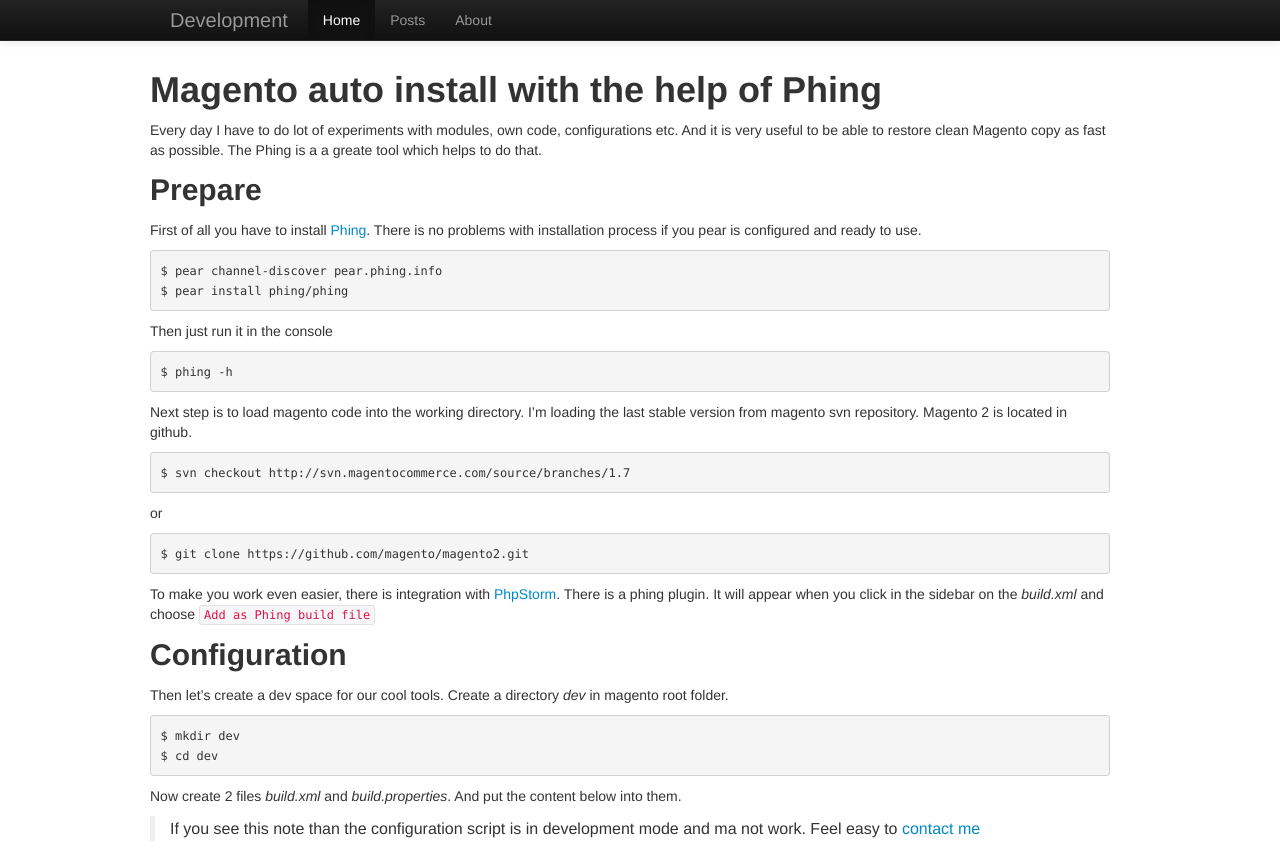
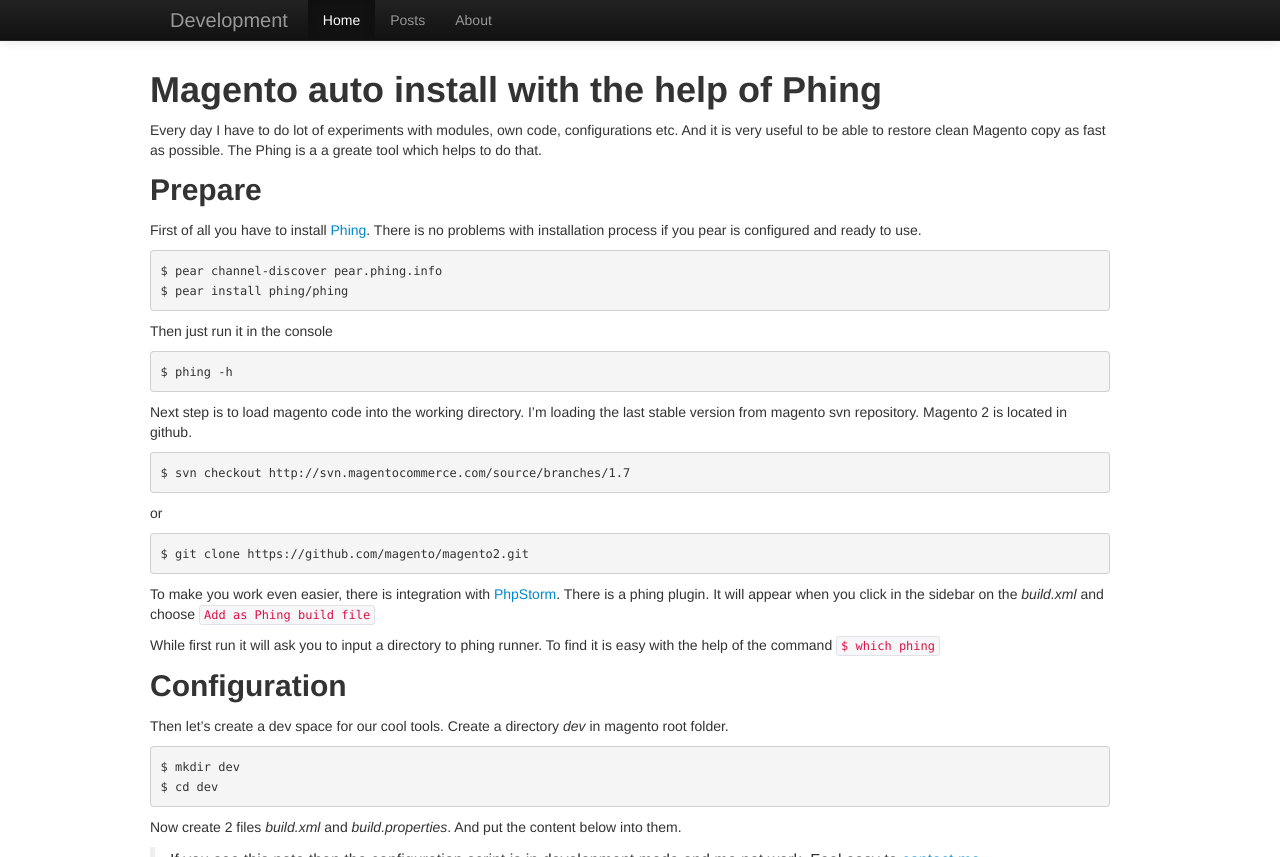
Before and after one commit to vdubyna/vdubyna.github.com, a Jekyll site: the page built from _posts/2012-09-25-magento-install.md, in a window 1280 px wide and 1275 px high, cut to the strip 0-857 px from the top of the window. Built offline with Jekyll 4.4.1, drawn with Linux system fonts in a browser that asks for light colours.

Commit message:
Update post

```diff
--- a/_posts/2012-09-25-magento-install.md
+++ b/_posts/2012-09-25-magento-install.md
@@ -32,6 +32,9 @@
 To make you work even easier, there is integration with [PhpStorm](http://www.jetbrains.com/phpstorm/). There is a phing plugin. It will appear when you click in the sidebar on the *build.xml* and choose
 `Add as Phing build file`
 
+While first run it will ask you to input a directory to phing runner. To find it is easy with the help
+of the command `$ which phing`
+
 
 Configuration
 -------------
```
